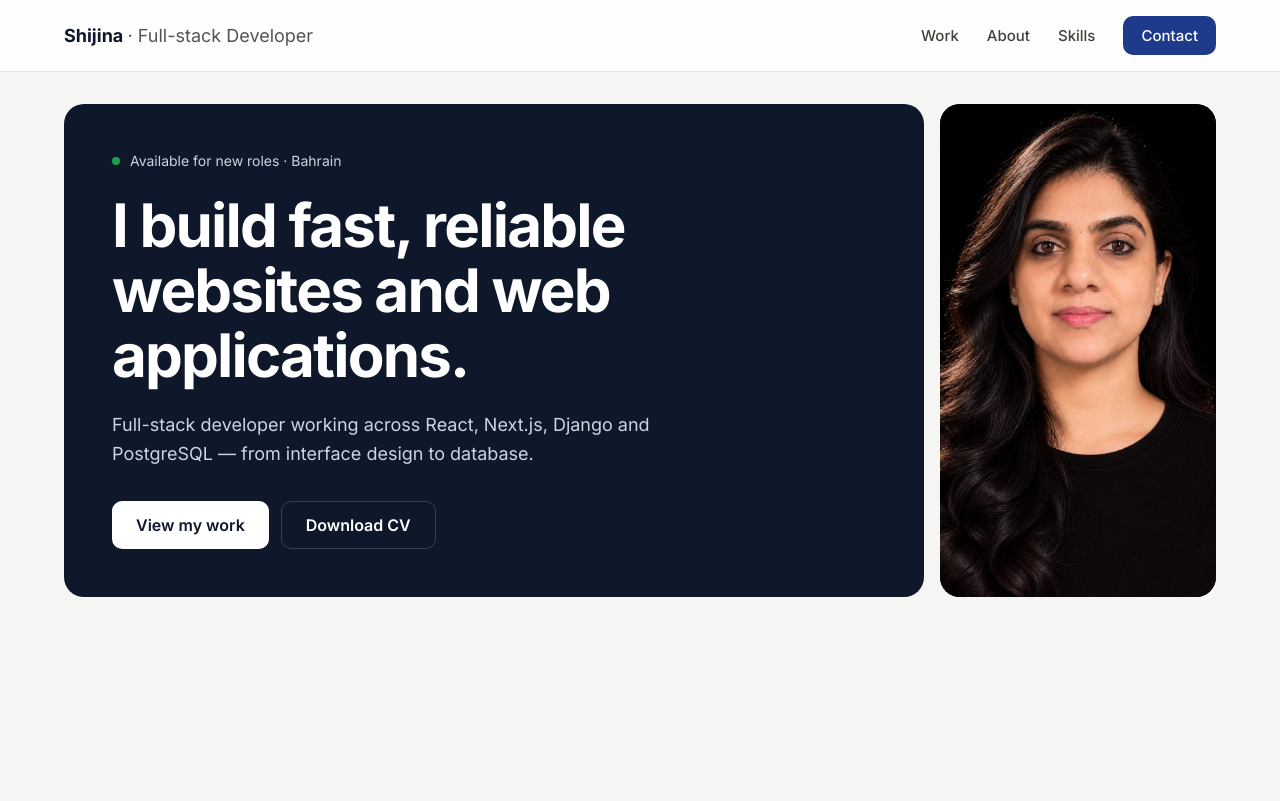
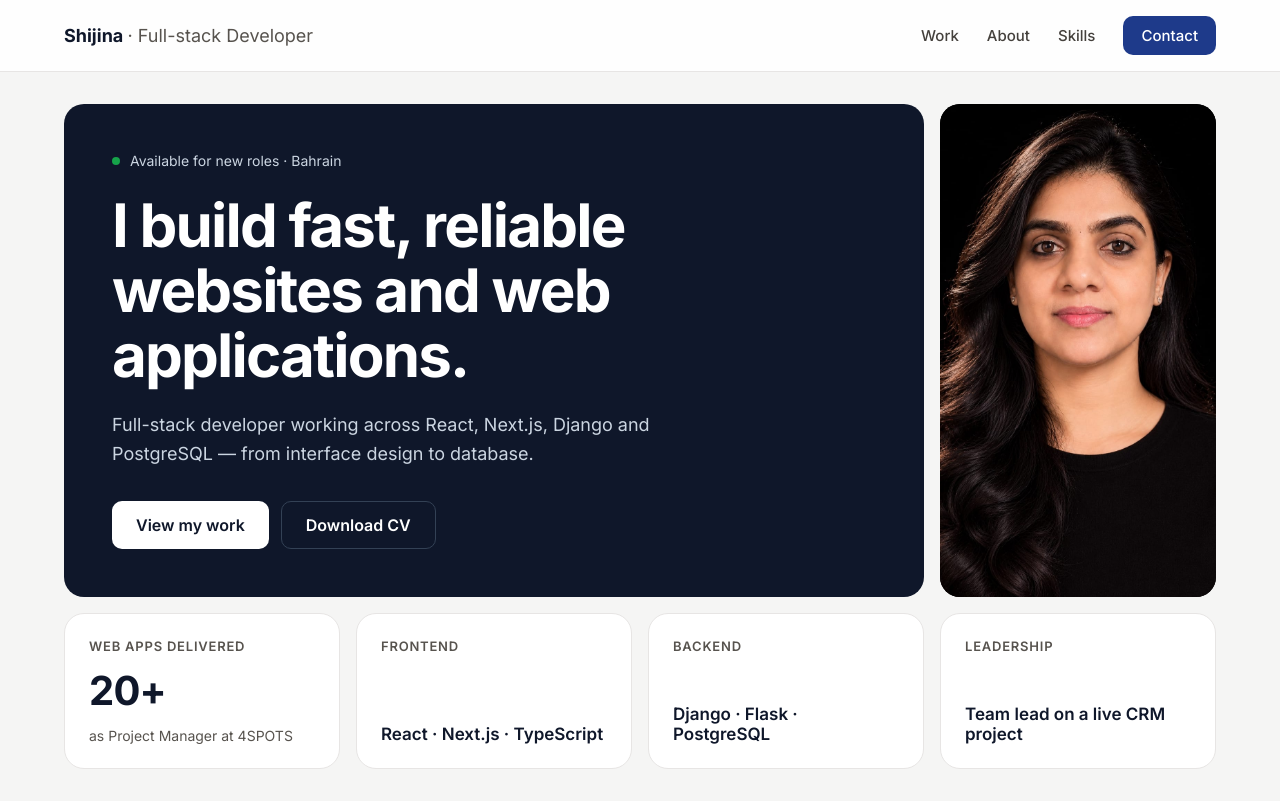
Before and after one commit to shijinanithin/portfolio, a Next.js app: page / in a window 1280 px wide. Built offline with nearby package versions, Linux system fonts and the light colour scheme.

Commit message:
Add hero highlight tiles

```diff
--- a/app/components/Hero.module.css
+++ b/app/components/Hero.module.css
@@ -90,6 +90,44 @@
     object-position: center 18%;
 }
 
+.tile {
+    background: var(--card);
+    border: 1px solid var(--border);
+    border-radius: 20px;
+    padding: 24px;
+    min-height: 150px;
+    display: flex;
+    flex-direction: column;
+    justify-content: space-between;
+    gap: 12px;
+}
+
+.label {
+    font-size: 13px;
+    font-weight: 600;
+    letter-spacing: 0.06em;
+    text-transform: uppercase;
+    color: var(--muted);
+}
+
+.value {
+    font-size: 17px;
+    font-weight: 600;
+    color: var(--heading);
+}
+
+.bigValue {
+    font-size: 40px;
+    font-weight: 700;
+    letter-spacing: -0.02em;
+    color: var(--heading);
+}
+
+.note {
+    font-size: 14px;
+    color: var(--muted);
+}
+
 @media (max-width: 900px) {
     .grid {
         grid-template-columns: repeat(2, 1fr);
--- a/app/components/Hero.tsx
+++ b/app/components/Hero.tsx
@@ -1,5 +1,17 @@
 import styles from "./Hero.module.css";
 import Image from "next/image";
+
+const highlights = [
+  {
+    label: "Web apps delivered",
+    value: "20+",
+    note: "as Project Manager at 4SPOTS",
+    big: true,
+  },
+  { label: "Frontend", value: "React · Next.js · TypeScript" },
+  { label: "Backend", value: "Django · Flask · PostgreSQL" },
+  { label: "Leadership", value: "Team lead on a live CRM project" },
+];
 
 export default function Hero() {
   return (
@@ -35,6 +47,15 @@ export default function Hero() {
           className={styles.photoImg}
         />
       </div>
+      {highlights.map((item) => (
+        <div key={item.label} className={styles.tile}>
+          <span className={styles.label}>{item.label}</span>
+          <span className={item.big ? styles.bigValue : styles.value}>
+            {item.value}
+          </span>
+          {item.note && <span className={styles.note}>{item.note}</span>}
+        </div>
+      ))}
     </section>
   );
 }
```
